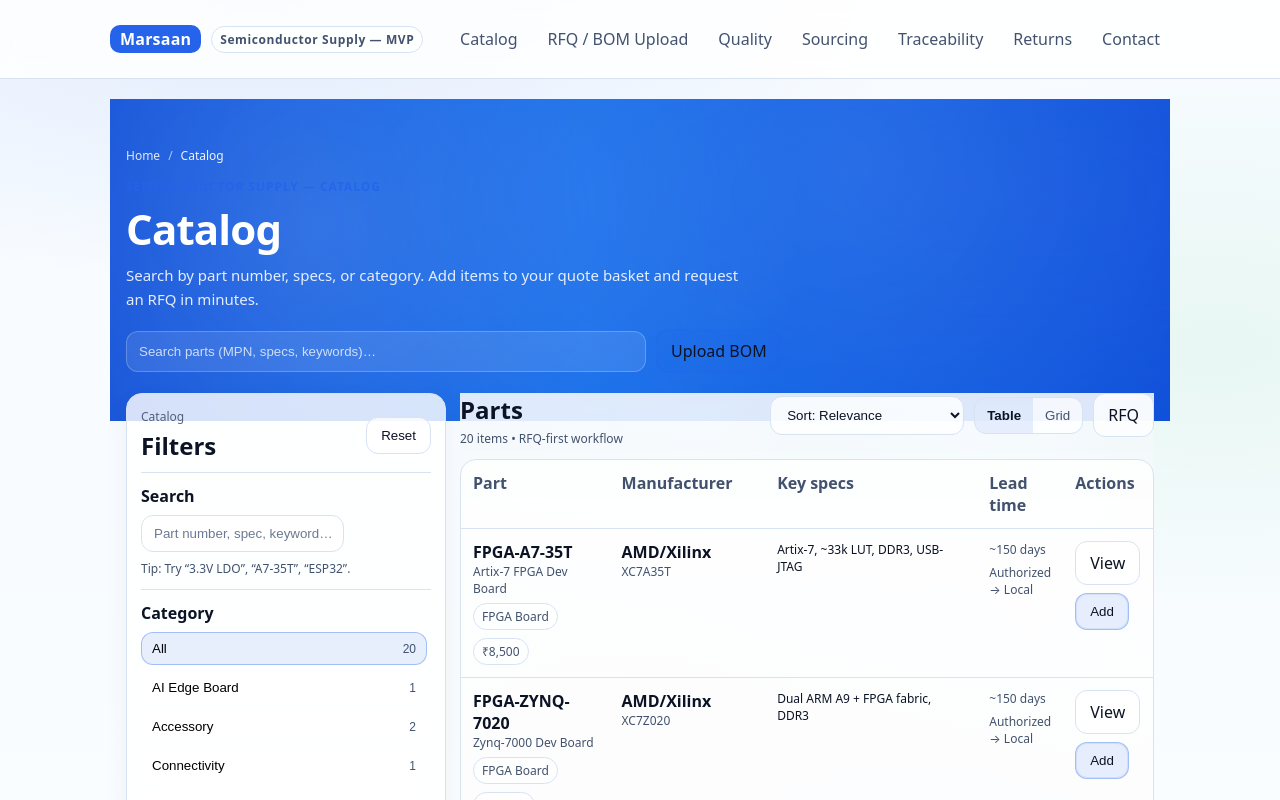
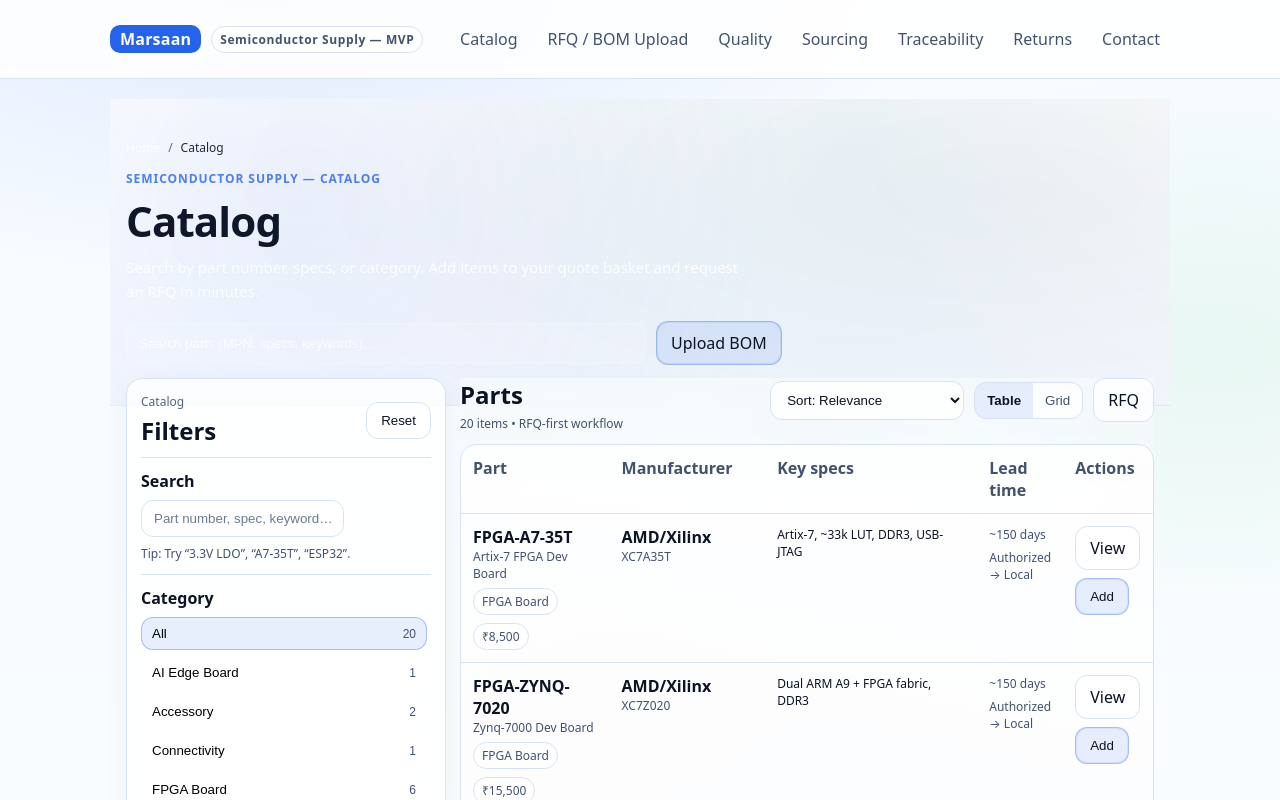
Before and after one commit to marsaansc/web, a React (Vite) app in the folder marsaan-mvp/: page /catalog in a window 1280 px wide. Shown: the top 800 px of the page. Built offline with nearby package versions, Linux system fonts and the light colour scheme.

Commit message:
Remove blue hero background (Catalog/Product)

```diff
--- a/marsaan-mvp/src/styles.css
+++ b/marsaan-mvp/src/styles.css
@@ -402,24 +402,25 @@ a{color:inherit;text-decoration:none}
 
 
 
-/* ===== Full-width hero (SIA-style) ===== */
+/* ===== Full-width hero (Neutral / light) ===== */
 .page-hero{
   width:100%;
-  padding:48px 16px;
+  padding:40px 16px;
   background:
-    radial-gradient(900px 320px at 85% 30%, rgba(37,99,235,.22), rgba(37,99,235,0)),
-    linear-gradient(90deg, #0b4dd8 0%, #0a67e9 45%, #0b4dd8 100%);
-  color:#fff;
+    radial-gradient(900px 320px at 85% 30%, rgba(0,0,0,.04), rgba(0,0,0,0)),
+    linear-gradient(180deg, #ffffff 0%, #f6f9ff 100%);
+  color:#0f172a;
   position:relative;
   overflow:hidden;
+  border-bottom:1px solid rgba(15,23,42,.08);
 }
 .page-hero:before{
   content:"";
   position:absolute; inset:0;
   background:
-    radial-gradient(circle at 20% 40%, rgba(255,255,255,.18), rgba(255,255,255,0) 55%),
-    radial-gradient(circle at 70% 20%, rgba(255,255,255,.12), rgba(255,255,255,0) 60%);
-  opacity:.9;
+    radial-gradient(circle at 18% 35%, rgba(37,99,235,.08), rgba(37,99,235,0) 55%),
+    radial-gradient(circle at 70% 20%, rgba(2,132,199,.06), rgba(2,132,199,0) 60%);
+  opacity:1;
   pointer-events:none;
 }
 .page-hero-inner{
```
